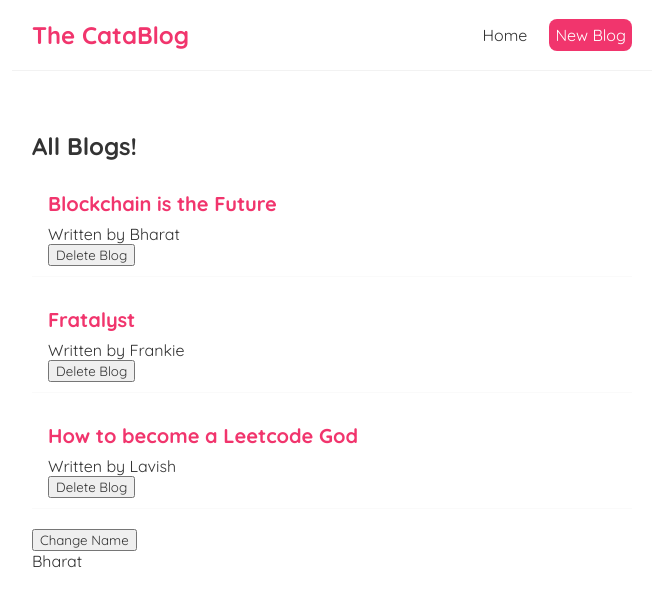
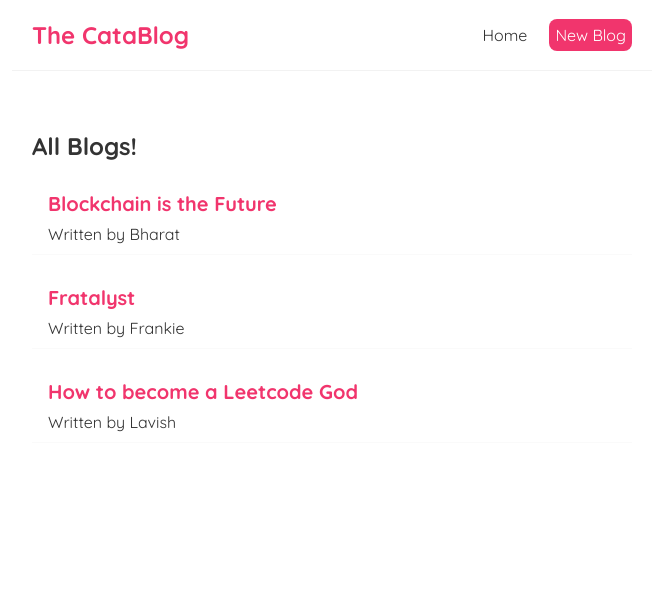
Before and after one commit to kevinfu1/CataBlog, a React (Create React App) app: page / in a window 1280 px wide. Shown: the top 606 px of the page, without its empty margins (308-971 px from the left). Built offline with nearby package versions, Linux system fonts and the light colour scheme; data requests are answered from the project's data file; the HTML template or start-up script is replaced by a standard one.

Commit message:
lesson 17

```diff
--- a/src/BlogList.js
+++ b/src/BlogList.js
@@ -1,4 +1,4 @@
-const BlogList = ({blogs, title, handleDelete}) => {
+const BlogList = ({blogs, title }) => {
   // const blogs = props.blogs;
   // const title = props.title;
 
@@ -11,7 +11,6 @@
         <div className = "blog-preview" key={blog.id}>
           <h2>{blog.title}</h2>
           <p>Written by {blog.author}</p>
-          <button onClick={() => handleDelete(blog.id)}>Delete Blog</button>
         </div>
       ))}
     </div>
--- a/src/Home.js
+++ b/src/Home.js
@@ -2,30 +2,22 @@
 import BlogList from './BlogList';
 
 const Home = () => {
-  const [blogs, setBlogs] = useState([
-    { title: 'Blockchain is the Future', body: 'lorem ipsum...', author: 'Bharat', id: 1 },
-    { title: 'Fratalyst', body: 'lorem ipsum...', author: 'Frankie', id: 2 },
-    { title: 'How to become a Leetcode God', body: 'lorem ipsum...', author: 'Lavish', id: 3 },
-  ]);
-
-  const [name, setName] = useState('Bharat');
-
-  const handleDelete = (id) => {
-    const newBlogs = blogs.filter((blog) => blog.id !== id);
-    setBlogs(newBlogs);
-  };
+  const [blogs, setBlogs] = useState(null);
 
   useEffect(() => {
-    console.log('useEffect ran');
-    //console.log(blogs);
-    console.log(name);
-  }, [name]);
+    fetch('http://localhost:8000/blogs')
+      .then((res) => {
+        return res.json();
+      })
+      .then((data) => {
+        console.log(data);
+        setBlogs(data);
+      });
+  }, []);
 
   return (
     <div className='home'>
-      <BlogList blogs={blogs} title='All Blogs!' handleDelete={handleDelete} />
-      <button onClick={() => setName('Jacob')}>Change Name</button>
-      <p>{name}</p>
+      {blogs && <BlogList blogs={blogs} title='All Blogs!'/>}
     </div>
   );
 };
```
